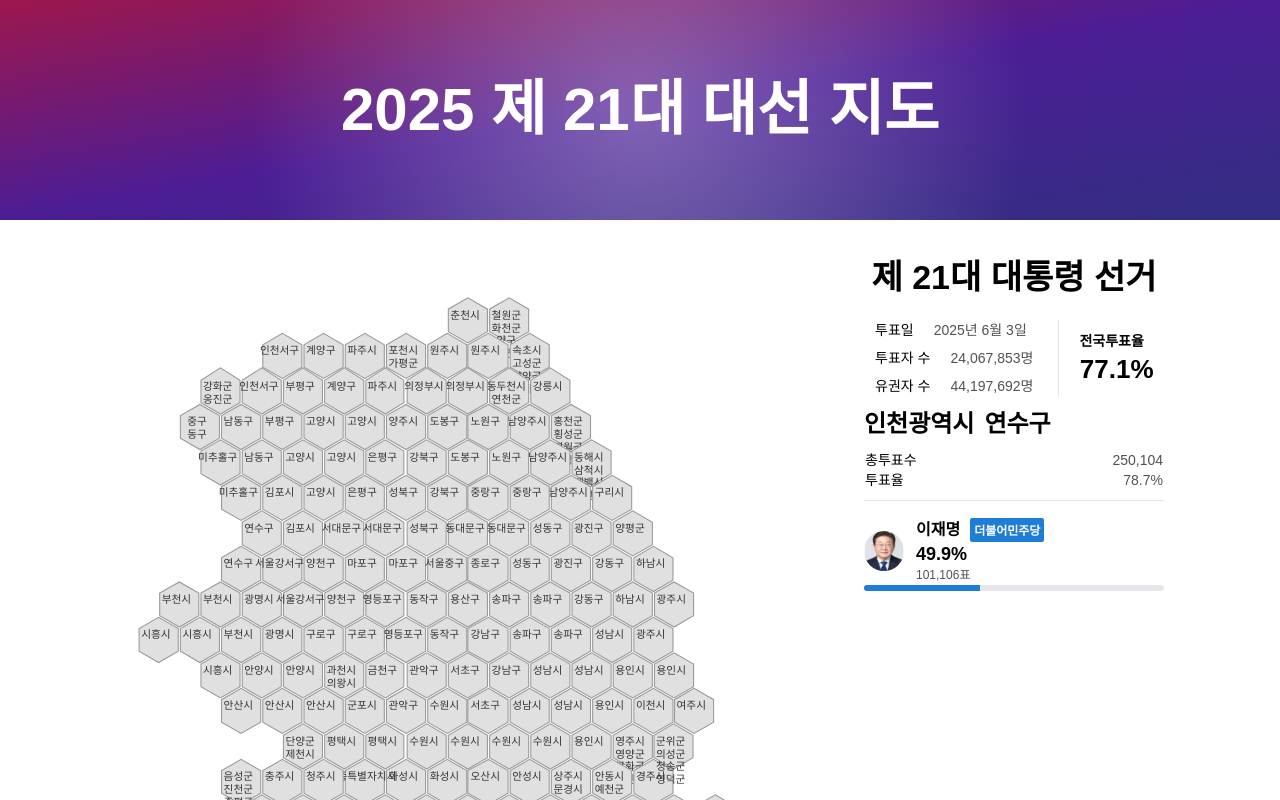
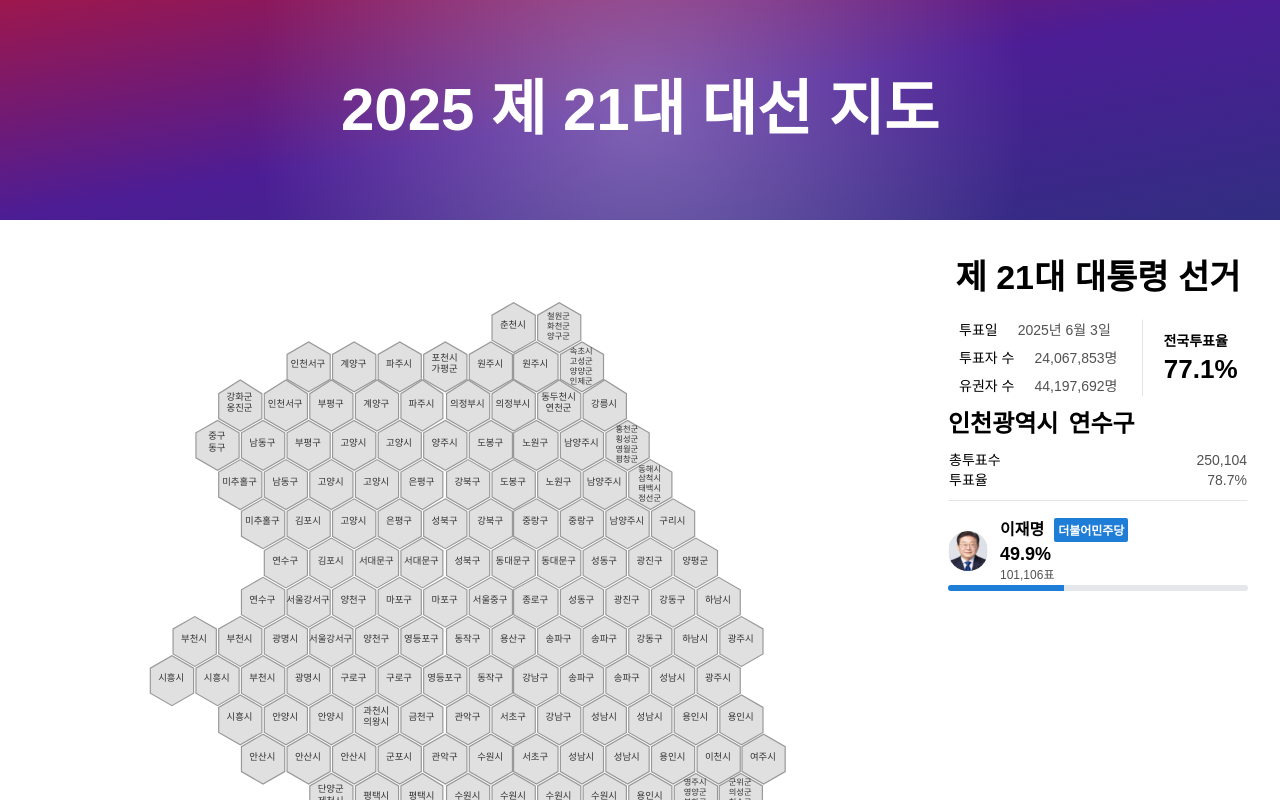
Before and after one commit to DevONew/vote2025, a Next.js app: page / in a window 1280 px wide. Shown: the top 800 px of the page. Built offline with nearby package versions, Linux system fonts and the light colour scheme.

Commit message:
카토그램 좌표 수정

```diff
--- a/src/app/components/catogram/CatogramRegion.tsx
+++ b/src/app/components/catogram/CatogramRegion.tsx
@@ -14,6 +14,14 @@ function getCentroid(pointsStr: string) {
 }
 
 function splitLabel(label: string) {
+  if(label === '철원군화천군양구군') {
+    return '철원군\n화천군\n양구군';
+  }
+
+  if(label === '세종특별자치시'){
+    return '세종시';
+  }
+
   return label.replace(/[^시군구]+[시군구]/g, (match) => match + '\n').trim();
 }
 
@@ -28,25 +36,18 @@ const CartogramRegion = () => {
         <g key={region.id} id={region.id}>
           {region.polygons.map((points, idx) => {
             const { centerX, centerY } = getCentroid(points);
+            const lines = splitLabel(region.id).split('\n');
+            const fontSize = lines.length >= 3 ? 7 : 8;
+            const dyOffset = lines.length >= 3 ? -(lines.length - 1) * 0.55 : -(lines.length - 1) * 0.7;
+            const offsetX = 2;
+            const offsetY = 2;
 
             return (
               <g key={`${region.id}-${idx}`}>
-                <polygon
-                  points={points}
-                  fill="#e0e0e0"
-                  stroke="#999"
-                  strokeWidth={1}
-                />
-                <text
-                  x={centerX}
-                  y={centerY}
-                  textAnchor="middle"
-                  fontSize="10"
-                  fill="#333"
-                  pointerEvents="none"
-                >
-                  {splitLabel(region.id).split('\n').map((line, i) => (
-                    <tspan key={i} x={centerX} dy={i === 0 ? '0' : '1.2em'}>
+                <polygon points={points} fill="#e0e0e0" stroke="#999" strokeWidth={1}/>
+                <text x={centerX + offsetX} y={centerY+ offsetY} textAnchor="middle" fontSize="10" fill="#333" pointerEvents="none">
+                  {lines.map((line, i) => (
+                    <tspan key={i} x={centerX + offsetX} dy={`${i === 0 ? dyOffset : 1.2}em`} fontSize={fontSize}>
                       {line}
                     </tspan>
                   ))}
--- a/src/app/page.tsx
+++ b/src/app/page.tsx
@@ -11,7 +11,7 @@ export default function Page() {
 
       <div className="flex gap-8">
         {/* 왼쪽: 지도 */}
-        <div className="w-[800px]">
+        <div className="w-[1000px]">
           <CartogramRegion />
         </div>
 
```
